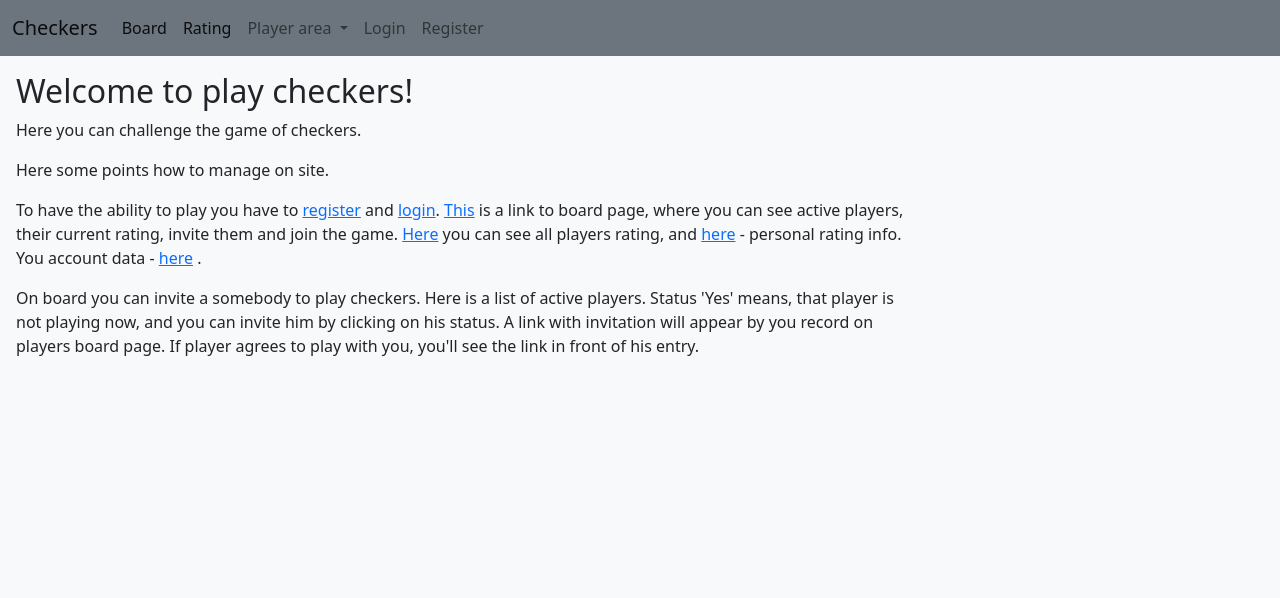
After one commit to victor-nuzhniy/checkers, a Django app: page /entry/ in a window 1280 px wide. The commit adds this page. Shown: the top 598 px of the page. Run offline with Django 4.2, Linux system fonts and the light colour scheme.

Commit message:
dev-new added entry page

```diff
--- /dev/null
+++ b/play/templates/play/entry.html
@@ -0,0 +1,31 @@
+{% extends 'play/base.html' %}
+{% load static %}
+
+{% block content %}
+    <h2>Welcome to play checkers!</h2>
+
+    <div style="max-width:900px">
+        <p>Here you can challenge the game of checkers.</p>
+        <p>Here some points how to manage on site.</p>
+        <p>To have the ability to play you have to <a href="{% url 'play:registration' %}">register</a>
+            and <a href="{% url 'play:login' %}">login</a>. <a href="{% url 'play:start' %}">This</a> is a link to board page, where you can see
+        active players, their current rating, invite them and join the game.
+            <a href="{% url 'play:rating' %}">Here</a> you can see all players rating, and
+            {% if user.is_authenticated %}
+            <a href="{% url 'play:profile' user.id %}">here</a>
+            {% else %}
+            <a href="{% url 'play:login' %}">here</a>
+            {% endif %}
+            - personal rating info. You account data -
+            {% if user.is_authenticated %}
+            <a href="{% url 'play:account' user.id %}">here</a>
+            {% else %}
+            <a href="{% url 'play:login' %}">here</a>
+            {% endif %}.</p>
+        <p>On board you can invite a somebody to play checkers. Here is a list of active players.
+        Status 'Yes' means, that player is not playing now, and you can invite him by clicking on his
+        status. A link with invitation will appear by you record on players board page. If player agrees to
+            play with you, you'll see the link in front of his entry.</p>
+    </div>
+
+{% endblock content %}
--- a/play/templates/play/samples/navbar.html
+++ b/play/templates/play/samples/navbar.html
@@ -2,7 +2,7 @@
 
 <nav class="navbar navbar-expand-lg navbar-light bg-secondary">
   <div class="container-fluid">
-    <a class="navbar-brand" href="#">Checkers</a>
+    <a class="navbar-brand" href="{% url 'play:entry' %}">Checkers</a>
     <button class="navbar-toggler" type="button" data-bs-toggle="collapse" data-bs-target="#navbarSupportedContent" aria-controls="navbarSupportedContent" aria-expanded="false" aria-label="Toggle navigation">
       <span class="navbar-toggler-icon"></span>
     </button>
--- a/play/urls.py
+++ b/play/urls.py
@@ -20,7 +20,7 @@ from play.views import (
     RegisterEmailConfirmView,
     RegisterView,
     ResultDeleteView,
-    StartView,
+    StartView, EntryView,
 )
 
 app_name = "play"
@@ -30,16 +30,6 @@ urlpatterns = [
         "accounts/login/",
         LoginView.as_view(template_name="play/registration/login.html"),
         name="login",
-    ),
-    path(
-        "accounts/email_verification/<uidb64>/<token>",
-        EmailActivationView.as_view(),
-        name="activate",
-    ),
-    path(
-        "accounts/email_confirm/",
-        RegisterEmailConfirmView.as_view(),
-        name="email_confirm",
     ),
     path("accounts/logout/", LogoutView.as_view(), name="logout"),
     path(
@@ -87,6 +77,17 @@ urlpatterns = [
         name="password_reset_done",
     ),
     path("accounts/registration/", RegisterView.as_view(), name="registration"),
+    path(
+        "accounts/email_verification/<uidb64>/<token>",
+        EmailActivationView.as_view(),
+        name="activate",
+    ),
+    path(
+        "accounts/email_confirm/",
+        RegisterEmailConfirmView.as_view(),
+        name="email_confirm",
+    ),
+    path("entry/", EntryView.as_view(), name="entry"),
     path("<int:player_pk>/<int:rival_pk>/", MainView.as_view(), name="main"),
     path("start/", StartView.as_view(), name="start"),
     path("rating/", RatingView.as_view(), name="rating"),
--- a/play/views.py
+++ b/play/views.py
@@ -87,6 +87,13 @@ class EmailActivationView(TemplateView):
             message = "Activation link is not valid!"
         context["message"] = message
         return context
+
+
+class EntryView(TemplateView):
+    """Class for entry page."""
+
+    template_name = "play/entry.html"
+    extra_context = {"title": "Welcome"}
 
 
 class MainView(UserPassesTestMixin, TemplateView, ABC):
```
